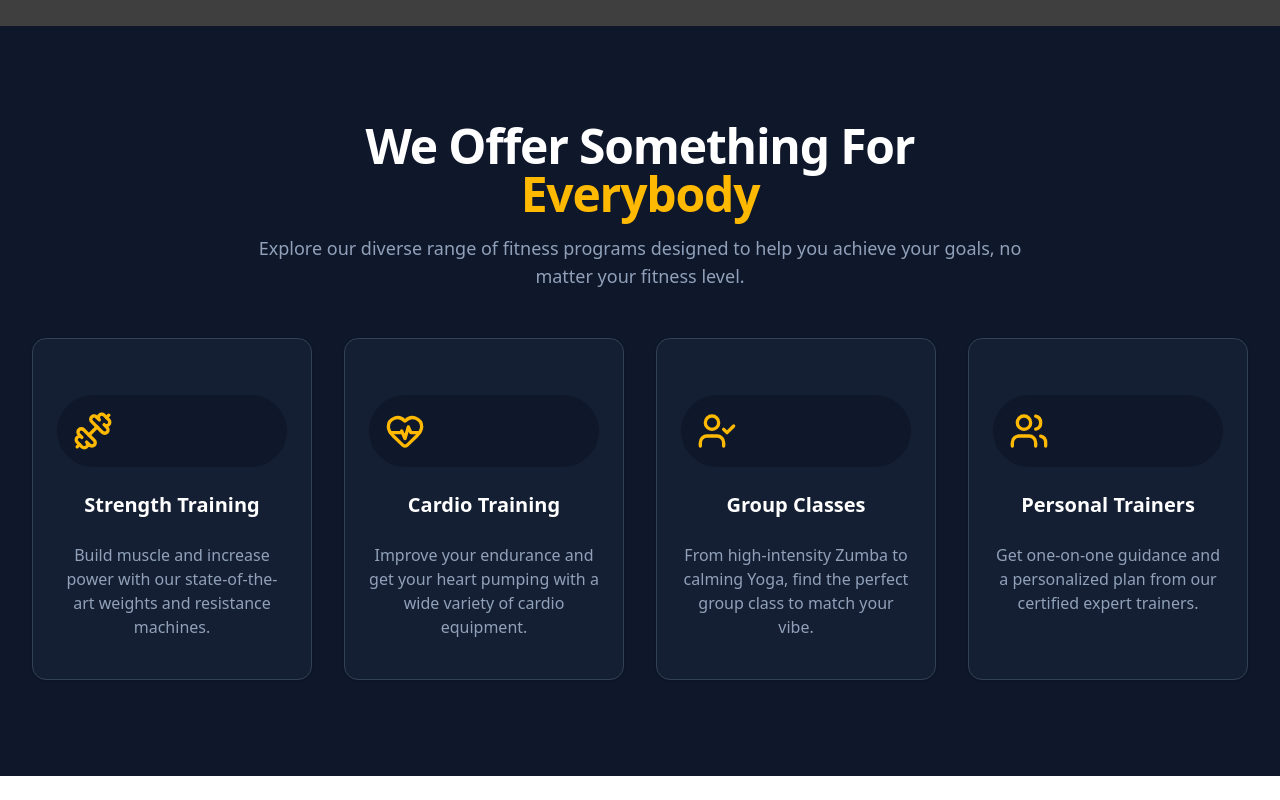
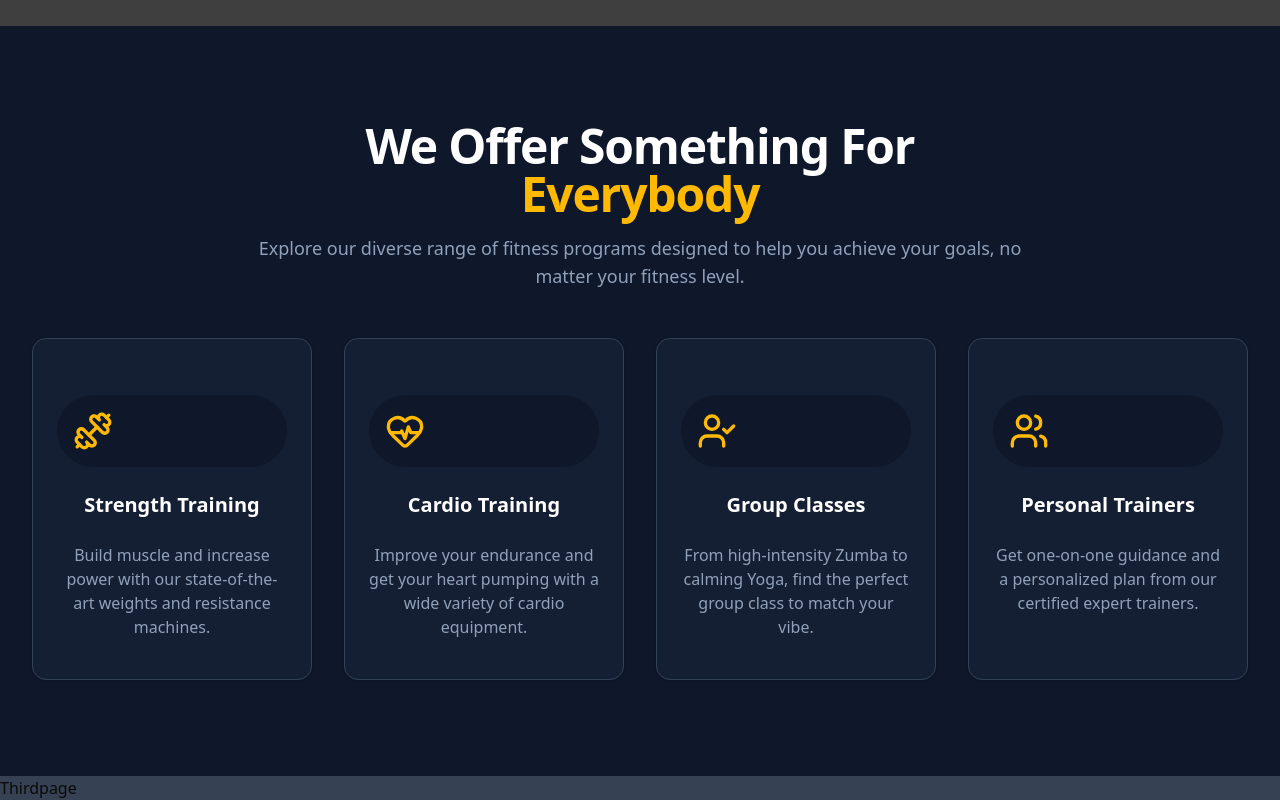
Before and after one commit to Tanujeet/GYM, a Next.js app: page / in a window 1280 px wide. Shown: the part 694-1494 px from the top of the page. Before the commit the page ends 1470 px from the top, so only its background shows below. Built offline with nearby package versions, Linux system fonts and the light colour scheme; grey boxes are pictures that could not be loaded.

Commit message:
Added:Third page.tsx

```diff
--- a/app/page.tsx
+++ b/app/page.tsx
@@ -1,6 +1,7 @@
 import Homepage from "@/components/Homepage";
 import Navbar from "@/components/navbar";
 import Secondpage from "@/components/secondpage";
+import Thirdpage from "@/components/thirdpage";
 
 const Page = () => {
   return (
@@ -8,6 +9,7 @@ const Page = () => {
       <Navbar />
       <Homepage />
       <Secondpage />
+      <Thirdpage />
     </main>
   );
 };
--- /dev/null
+++ b/components/thirdpage.tsx
@@ -0,0 +1,7 @@
+const Thirdpage = () => {
+  return (
+    <section>Thirdpage</section>
+  );
+};
+
+export default Thirdpage;
```
